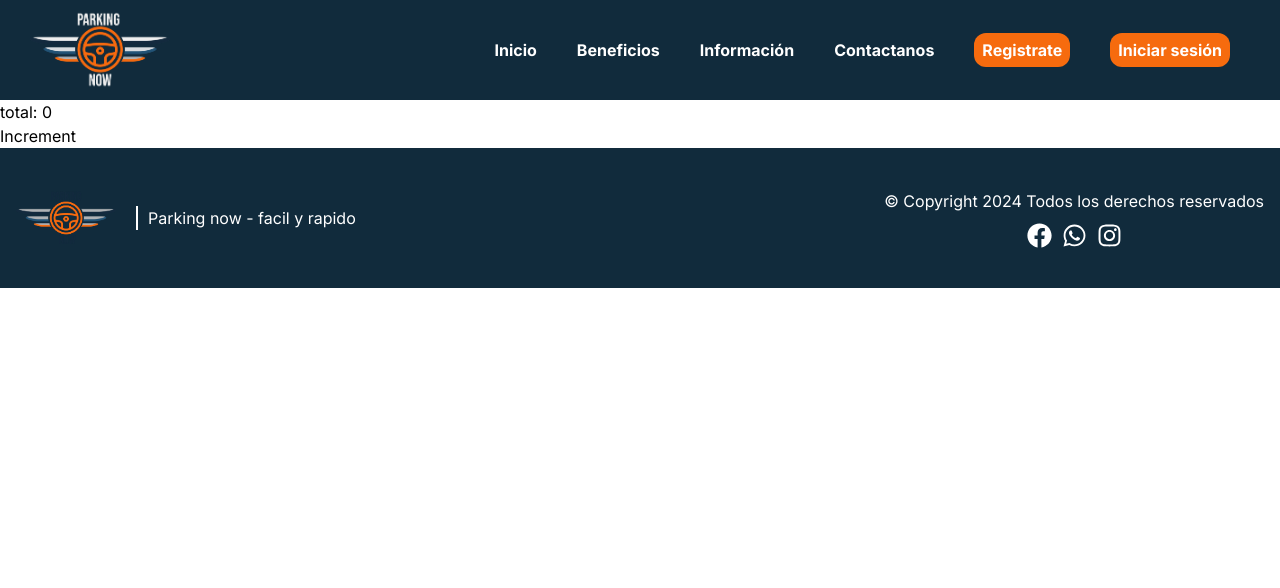
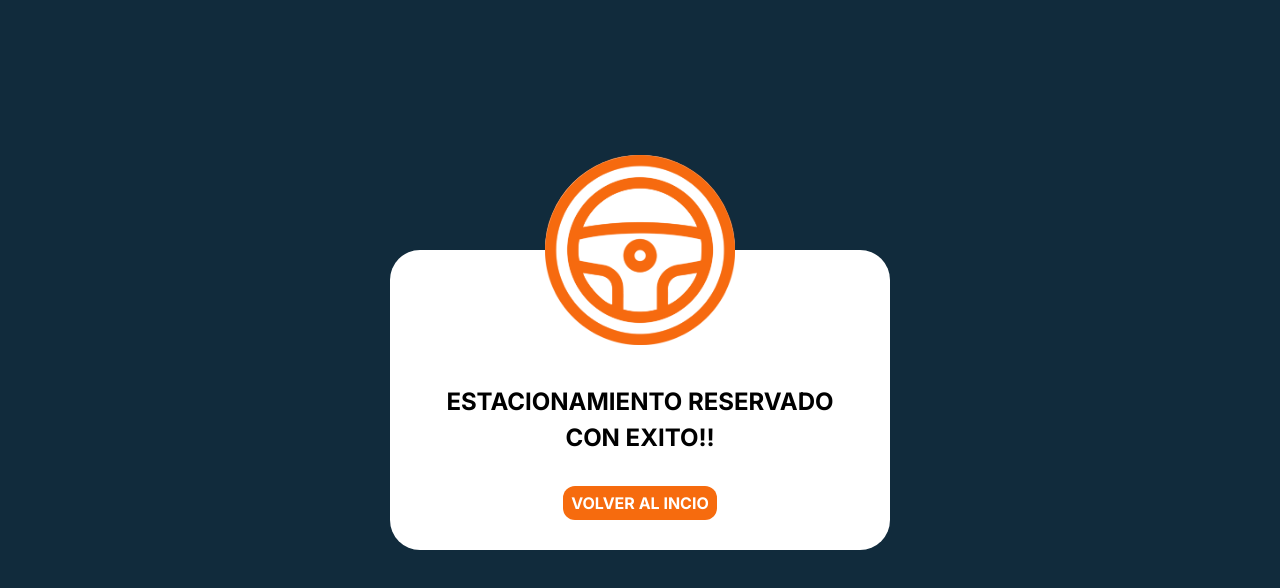
Before and after one commit to pruiz5514/Parking-now, a Next.js app: page / in a window 1280 px wide. Shown: the top 588 px of the page. Built offline with nearby package versions, Linux system fonts and the light colour scheme.

Commit message:
feat: Booking confirmation component is made

```diff
--- a/src/app/Estacionamientos/page.tsx
+++ b/src/app/Estacionamientos/page.tsx
@@ -83,7 +83,7 @@ const Estacionamientos = () => {
                 </MainSectionEsStyle>
             </MainEsStyle>
 
-            {/* <Footer/> */}
+            <Footer/>
         </>
     )
 }
--- a/src/app/page.tsx
+++ b/src/app/page.tsx
@@ -6,12 +6,13 @@ import { increment } from "app/redux/features/counterSlice";
 import { useAppDispatch, useAppSelector } from "app/redux/hooks";
 import Header from "app/components/Header/Header";
 import Button from "app/components/UI/Button/Button";
+import ReservedParking from "app/components/ReservedParking/ReservedParking";
 
 export default function Home() {
   const count = useAppSelector(state => state.counterReducer.counter);
   const dispatch = useAppDispatch();
   return (
-    <main>
+    <>
       <Header>
         <li> <a href="">Inicio</a> </li>
         <li> <a href="">Beneficios</a> </li>
@@ -20,9 +21,12 @@ export default function Home() {
         <li> <Button text={"Registrate"} /> </li>
         <li> <Button text={"Iniciar sesión"} /></li>
       </Header>
-        <h1>total: {count}</h1>
-        <button onClick={()=> dispatch(increment())}>Increment</button>
+      <main>
+        {/* <h1>total: {count}</h1>
+        <button onClick={()=> dispatch(increment())}>Increment</button> */}
+        <ReservedParking/>
+      </main>
       <Footer></Footer>
-    </main>
+    </>
   );
 }
--- /dev/null
+++ b/src/components/ReservedParking/ReservedParking-style.ts
@@ -0,0 +1,41 @@
+import styled from "styled-components";
+
+export const ReservedParkingContainer = styled.div`
+    display: flex;
+    justify-content: center;
+    align-items: center;
+    position: fixed;
+    top: 0;
+    left: 0;
+    width: 100%;
+    height: 100vh;
+    background-color: var(--blue-dark);
+    padding: 30px;
+    z-index: 10;
+`
+export const ReservedParkingArticle = styled.article`
+    position: relative;
+    width: 100%;
+    min-width: 300px;
+    max-width: 500px;
+    height: 300px;
+    background-color: var(--white);
+    border-radius: 30px;
+    display: flex;
+    flex-direction: column;
+    justify-content: end;
+    align-items: center;
+    padding: 30px;
+`
+export const ReservedParkingText = styled.p`
+    font-size: 24px;
+    font-weight: bold;
+    text-align: center;
+    margin-bottom: 30px;
+`
+export const ReservedParkingImg = styled.div`
+    border-radius: 50%;
+    background-color: var(--white);
+    position: absolute;
+    top: -95px;
+`
--- /dev/null
+++ b/src/components/ReservedParking/ReservedParking.tsx
@@ -0,0 +1,21 @@
+"use client"
+
+import Image from "next/image"
+import Button from "../UI/Button/Button"
+import { ReservedParkingArticle, ReservedParkingContainer, ReservedParkingImg, ReservedParkingText } from "./ReservedParking-style"
+
+const ReservedParking = ()=>{
+    return(
+        <ReservedParkingContainer>
+            <ReservedParkingArticle>
+                <ReservedParkingText> ESTACIONAMIENTO RESERVADO CON EXITO!! </ReservedParkingText>
+                <Button text={"VOLVER AL INCIO"} />
+                <ReservedParkingImg>
+                    <Image src="/img/NARANJA.png" alt="logo" width={190} height={190}/>
+                </ReservedParkingImg>
+            </ReservedParkingArticle>
+        </ReservedParkingContainer>
+    )
+}
+
+export default ReservedParking
```
Also changed, not shown: public/img/NARANJA.png (added).
